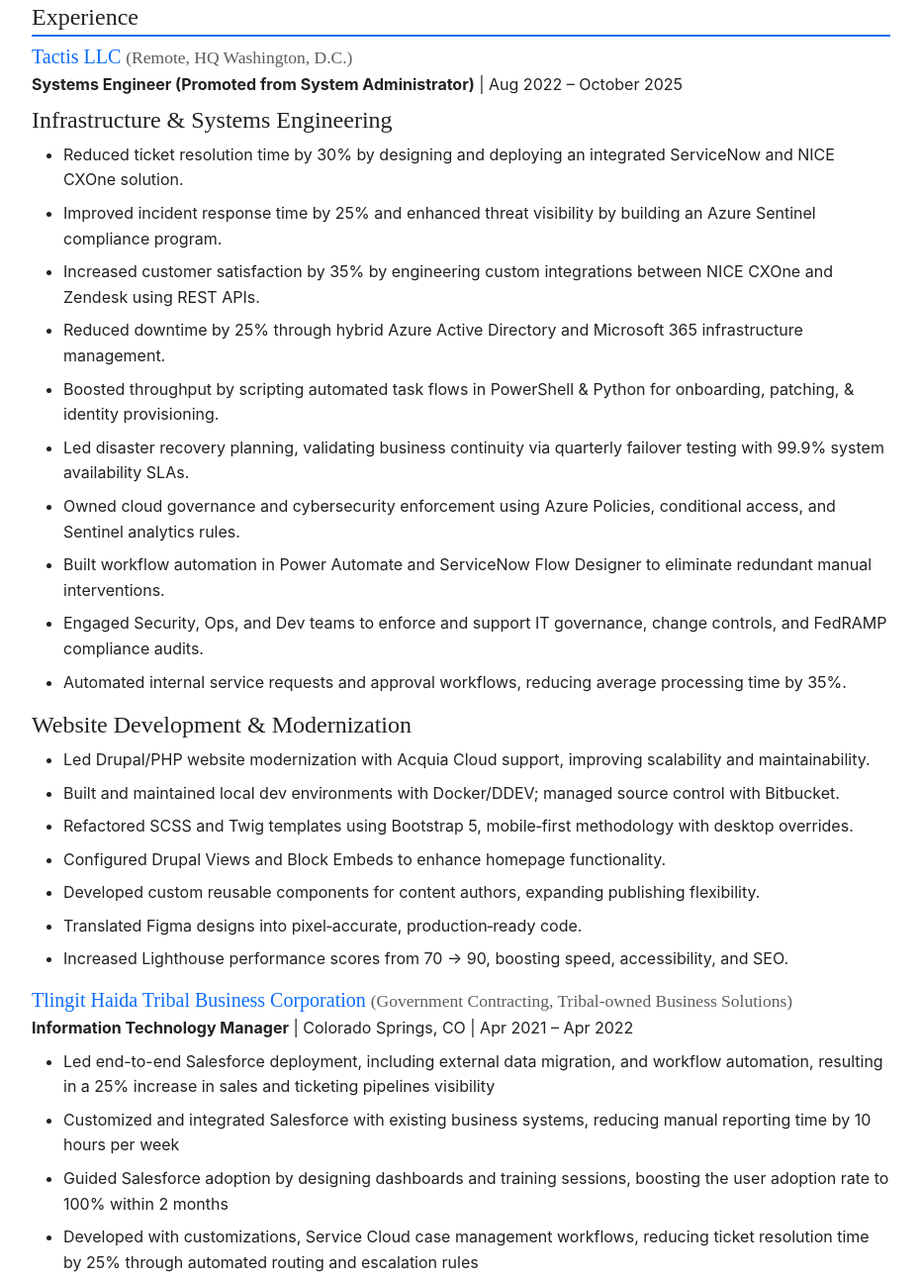
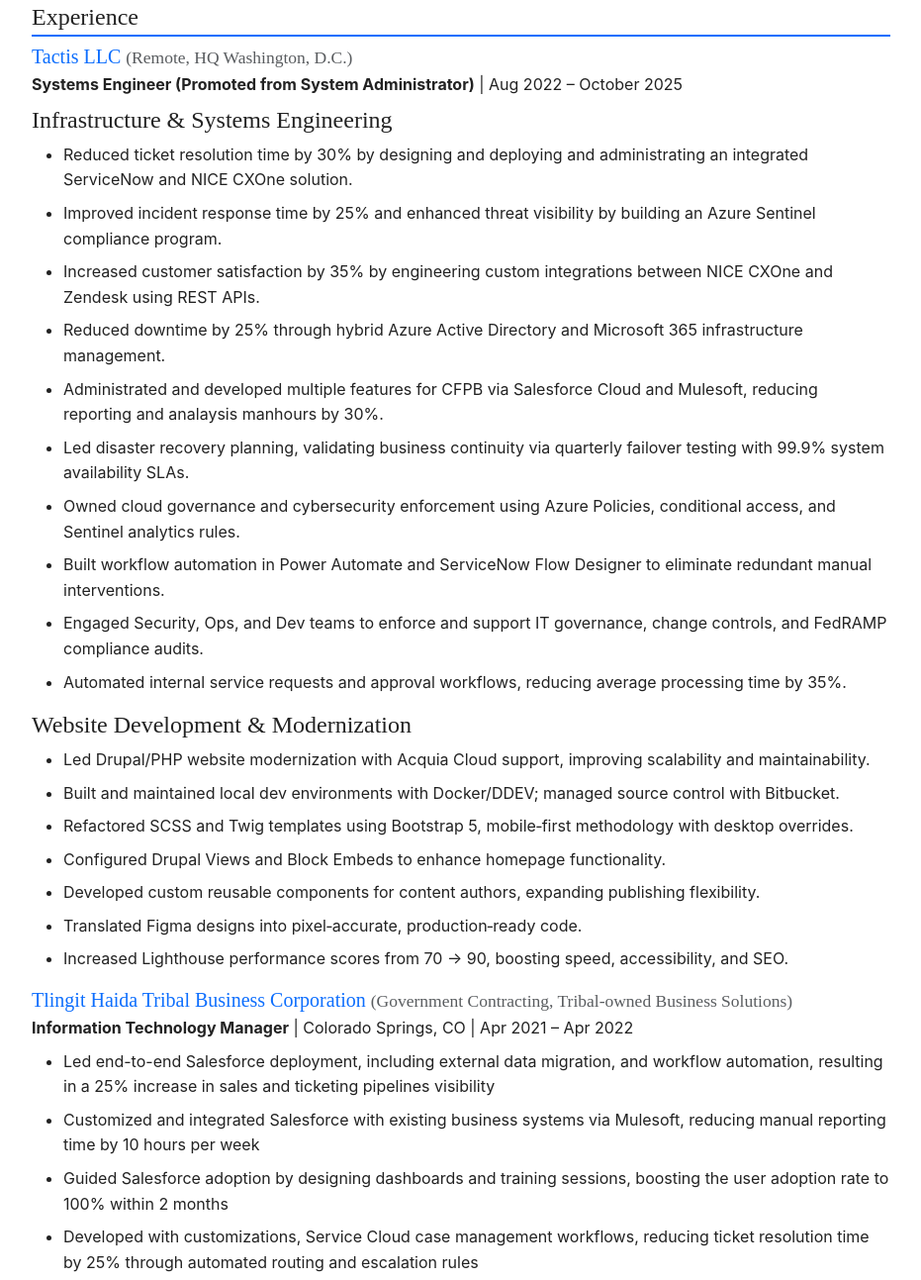
Before and after one commit to joedunn123456789/CSS-Resume, a plain HTML site: page index.html in a window 1280 px wide. Shown: the part 882-2175 px from the top of the page at 99% size, without its empty margins (174-1105 px from the left). Drawn offline with nearby package versions, Linux system fonts and the light colour scheme.

Commit message:
Update index.html

```diff
--- a/index.html
+++ b/index.html
@@ -73,11 +73,11 @@
     <p><strong>Systems Engineer (Promoted from System Administrator)</strong> | Aug 2022 – October 2025</p>
     <h4>Infrastructure & Systems Engineering</h4>
     <ul>
-      <li>Reduced ticket resolution time by 30% by designing and deploying an integrated ServiceNow and NICE CXOne solution.</li>
+      <li>Reduced ticket resolution time by 30% by designing and deploying and administrating an integrated ServiceNow and NICE CXOne solution.</li>
       <li>Improved incident response time by 25% and enhanced threat visibility by building an Azure Sentinel compliance program.</li>
       <li>Increased customer satisfaction by 35% by engineering custom integrations between NICE CXOne and Zendesk using REST APIs.</li>
       <li>Reduced downtime by 25% through hybrid Azure Active Directory and Microsoft 365 infrastructure management.</li>
-      <li>Boosted throughput by scripting automated task flows in PowerShell & Python for onboarding, patching, & identity provisioning.</li>
+      <li>Administrated and developed multiple features for CFPB via Salesforce Cloud and Mulesoft, reducing reporting and analaysis manhours by 30%. </li>
       <li>Led disaster recovery planning, validating business continuity via quarterly failover testing with 99.9% system availability SLAs.</li>
       <li>Owned cloud governance and cybersecurity enforcement using Azure Policies, conditional access, and Sentinel analytics rules.</li>
       <li>Built workflow automation in Power Automate and ServiceNow Flow Designer to eliminate redundant manual interventions.</li>
@@ -102,7 +102,7 @@
     <p><strong>Information Technology Manager</strong> | Colorado Springs, CO | Apr 2021 – Apr 2022</p>
     <ul>
       <li>Led end-to-end Salesforce deployment, including external data migration, and workflow automation, resulting in a 25% increase in sales and ticketing pipelines visibility</li>
-      <li>Customized and integrated Salesforce with existing business systems, reducing manual reporting time by 10 hours per week</li>
+      <li>Customized and integrated Salesforce with existing business systems via Mulesoft, reducing manual reporting time by 10 hours per week</li>
       <li>Guided Salesforce adoption by designing dashboards and training sessions, boosting the user adoption rate to 100% within 2 months</li>
       <li>Developed with customizations, Service Cloud case management workflows, reducing ticket resolution time by 25% through automated routing and escalation rules</li>
       <li>Integrated Salesforce with external ticketing platform Jira, enabling bi-directional sync and improving cross-teams collaboration</li>
@@ -131,6 +131,7 @@
       <li>Drove system hardening and patch management on DoD-classified networks in accordance with RMF & NIST 800-53 policies.</li>
       <li>Monitored system logs and IDS alerts to identify anomalies and support incident response escalations with cybersecurity staff.</li>
       <li>Documented system changes and compliance actions in alignment with Change Control Board (CCB) and DoD standards.</li>
+      <li>Aligned program repository and features via Salesforce custom development; reducing reporting and analysis by 25%</li>
     </ul>
   </article>
 
@@ -145,6 +146,8 @@
       <li>Led help desk, systems, and communications teams of 70+ personnel across cross-functional IT support and logistics operations.</li>
       <li>Established continuity of operations, backup strategy, and system uptime assurance during deployed and garrison operations.</li>
       <li>Delivered executive briefings and technical reports to senior leadership, aligning IT infrastructure goals with mission priorities.</li>
+      <li>Salesforce SME; Deployed and maintained custom Salesforce platform and integrations for Senior leaders, reducing reporting requirements by 30%</li>
+      <li>Revitalized and refit Mulesoft builds, enhancing security and expanding capabilites for Salesforce API by 35%</li>
     </ul>
   </article>
 </section>
```
